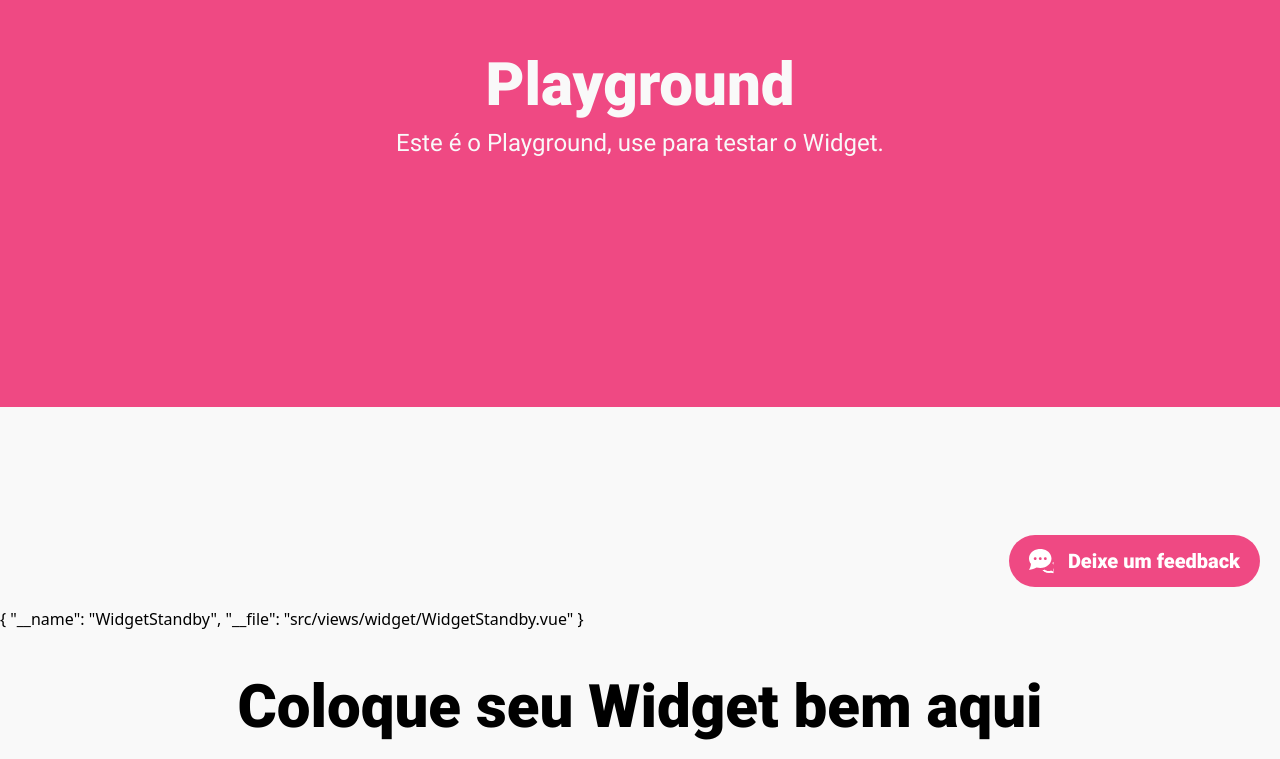
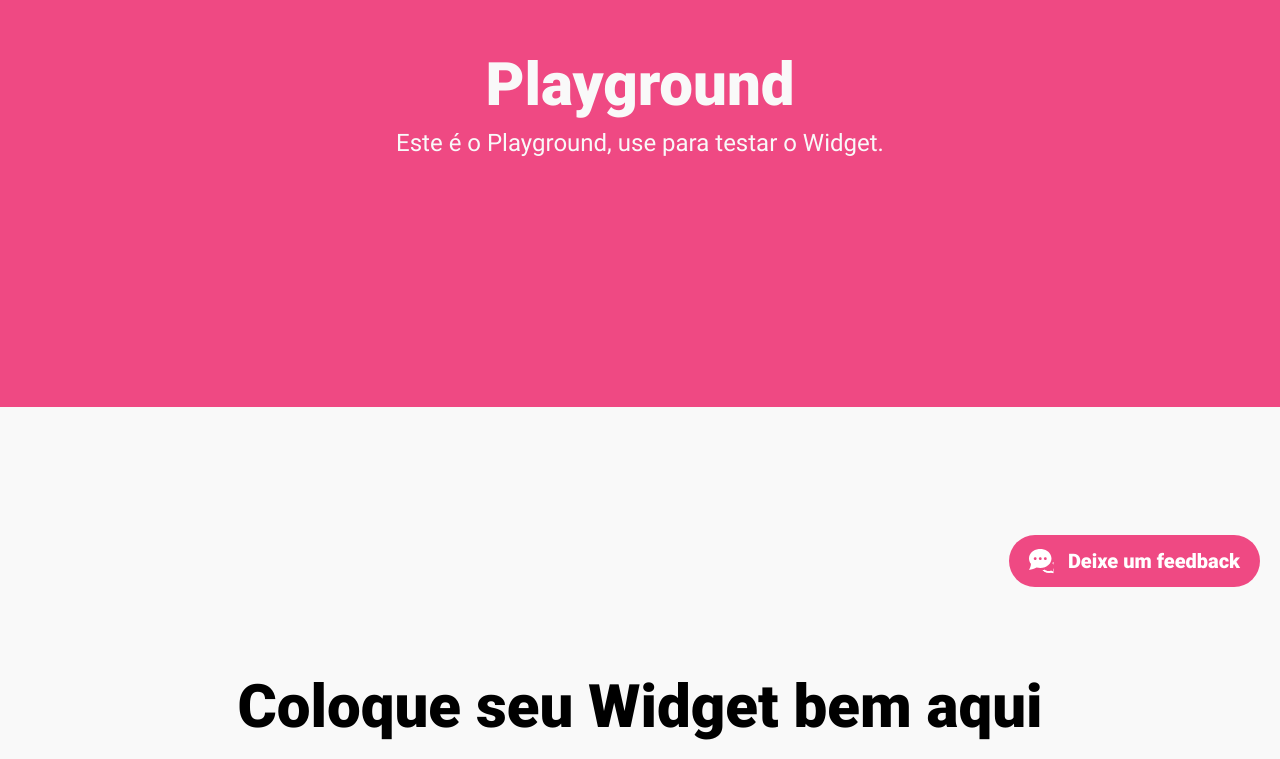
Before and after one commit to phgferreira/vuejsbrasil-feedbacker-widget, a Vue app: page / in a window 1280 px wide. Shown: the part 193-952 px from the top of the page. Built offline with nearby package versions, Linux system fonts and the light colour scheme.

Commit message:
Ajustado código

```diff
--- a/src/views/widget/WidgetIndex.vue
+++ b/src/views/widget/WidgetIndex.vue
@@ -1,7 +1,6 @@
 <template>
   <div class="fixed bottom-0 right-0">
     <teleport to="body">
-      <h1>{{ state.component }}</h1>
       <component :is="state.component" @open-box="handleOpenBox" @close-box="handleCloseBox" />
     </teleport>
   </div>
--- a/src/views/widget/WidgetStandby.vue
+++ b/src/views/widget/WidgetStandby.vue
@@ -12,4 +12,6 @@
 <script setup lang="ts">
 import IconIndex from '@/components/Icon/IconIndex.vue'
 
+defineEmits(['open-box'])
+
 </script>
```
